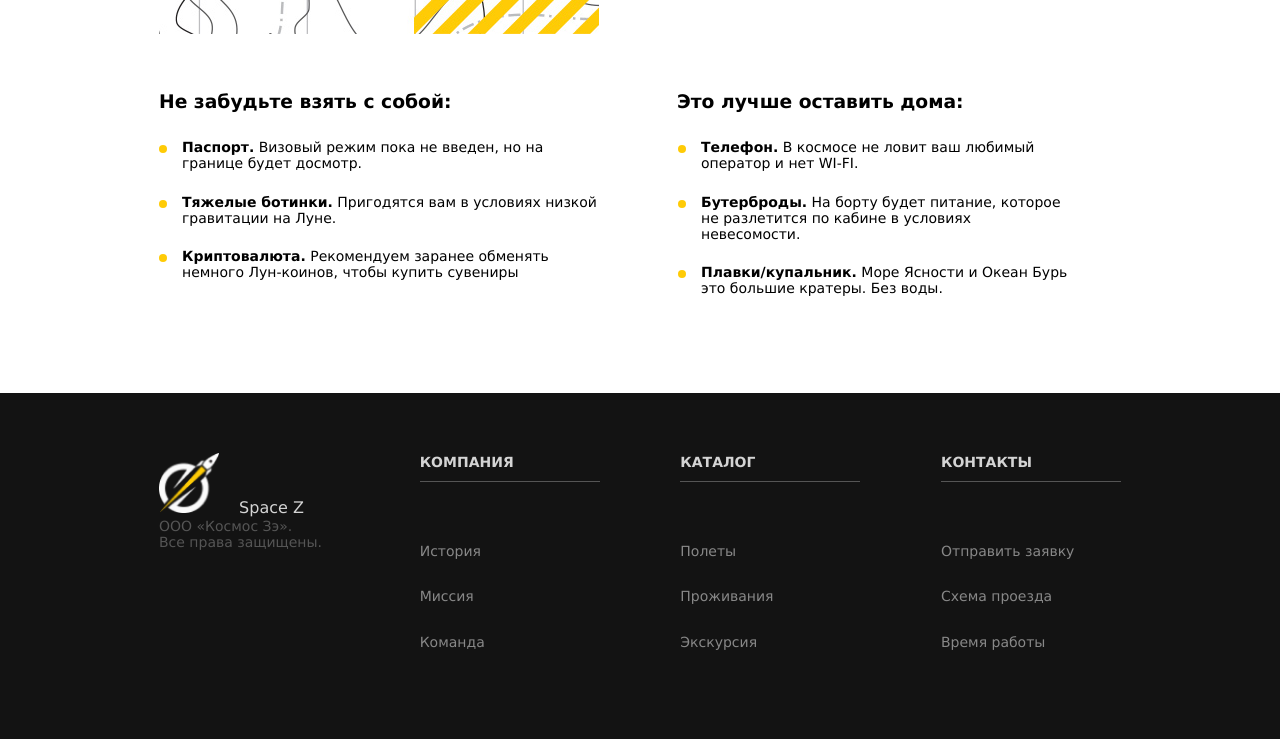
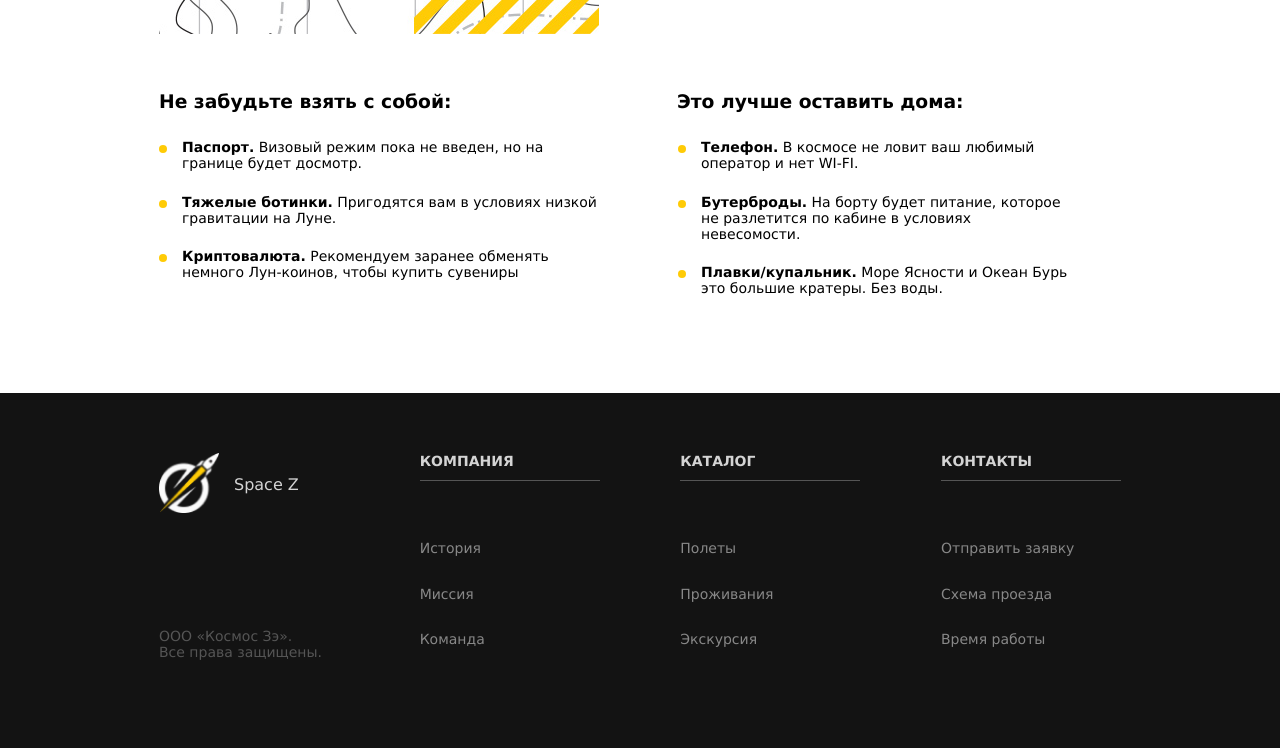
Before and after one commit to ShinyTrunk/spacez, a plain HTML site: page index.html in a window 1280 px wide. Shown: the part 1378-2126 px from the top of the page. Drawn offline with nearby package versions, Linux system fonts and the light colour scheme.

Commit message:
Update index.html

```diff
--- a/index.html
+++ b/index.html
@@ -1,4 +1,3 @@
-
 <!DOCTYPE html>
 <html lang="ru">
 
@@ -65,9 +64,11 @@
                     <h3 class="subtitle">Надоело летать в отпуск за границу? Как насчет того, чтобы слетать на Луну?
                     </h3>
                     <p>Устали от пакетных туров и пляжного отдыха? Полотенца и магнитики, которые вы привозите из
-                        отпуска уже не радуют ваших близких? В следующий раз привезитеим настоящий лунный камень!<br><br>Мы
+                        отпуска уже не радуют ваших близких? В следующий раз привезитеим настоящий лунный
+                        камень!<br><br>Мы
                         предлагаем инновационную услугу на туристическом рынке — космический туризм (пока только на
-                        Луну, сейчас решаем вопросы с визовым центром Венеры).<br><br>Берите отпуск и отправляйтесь с нами в
+                        Луну, сейчас решаем вопросы с визовым центром Венеры).<br><br>Берите отпуск и отправляйтесь с
+                        нами в
                         полет, он займет всего 72 часа!</p>
                 </div>
             </div>
@@ -97,19 +98,21 @@
         </section>
     </main>
 
-    <footer class="site-footer">
-        <div class="container footer-columns-container">
-            <div class="right-column">
+    <footer>
+        <div class="container">
             <ul class="footer-menu">
-                    <li><a class="logo"><img src="images/logo 1.png" alt="Логотип SpaceZ" width="60" height="60"></a>
+                <li>
+                    <div class="footer-logo-title"><a class="logo"><img src="images/logo 1.png" alt="Логотип SpaceZ"
+                                width="60" height="60"></a>
                         <span class="company-title">Space Z</span>
-                </p>
+                    </div>
                     <p class="copyrights">
                         ООО «Космос Зэ».<br>
                         Все права защищены.
-                </p></li>
+                    </p>
+                </li>
                 <li>
-                        <a class="footer-submenu-title" href="#"><b>Компания</b></a>
+                    <h3 class="footer-submenu-title" href="#"><b>Компания</b></h3>
                     <ul class="footer-submenu">
                         <li><a href="#">История</a></li>
                         <li><a href="#">Миссия</a></li>
@@ -117,7 +120,7 @@
                     </ul>
                 </li>
                 <li>
-                        <a class="footer-submenu-title" href="#"><b>Каталог</b></a>
+                    <h3 class="footer-submenu-title" href="#">Каталог</h3>
                     <ul class="footer-submenu">
                         <li><a href="#">Полеты</a></li>
                         <li><a href="#">Проживания</a></li>
@@ -125,7 +128,7 @@
                     </ul>
                 </li>
                 <li>
-                        <a class="footer-submenu-title" href="#"><b>Контакты</b></a>
+                    <h3 class="footer-submenu-title" href="#"><b>Контакты</b></h3>
                     <ul class="footer-submenu">
                         <li><a href="#">Отправить заявку</a></li>
                         <li><a href="#">Схема проезда</a></li>
@@ -134,7 +137,6 @@
                 </li>
             </ul>
         </div>
-        </div>
     </footer>
 
 </body>
```
Lines whose indentation alone changed are shown as unchanged.
